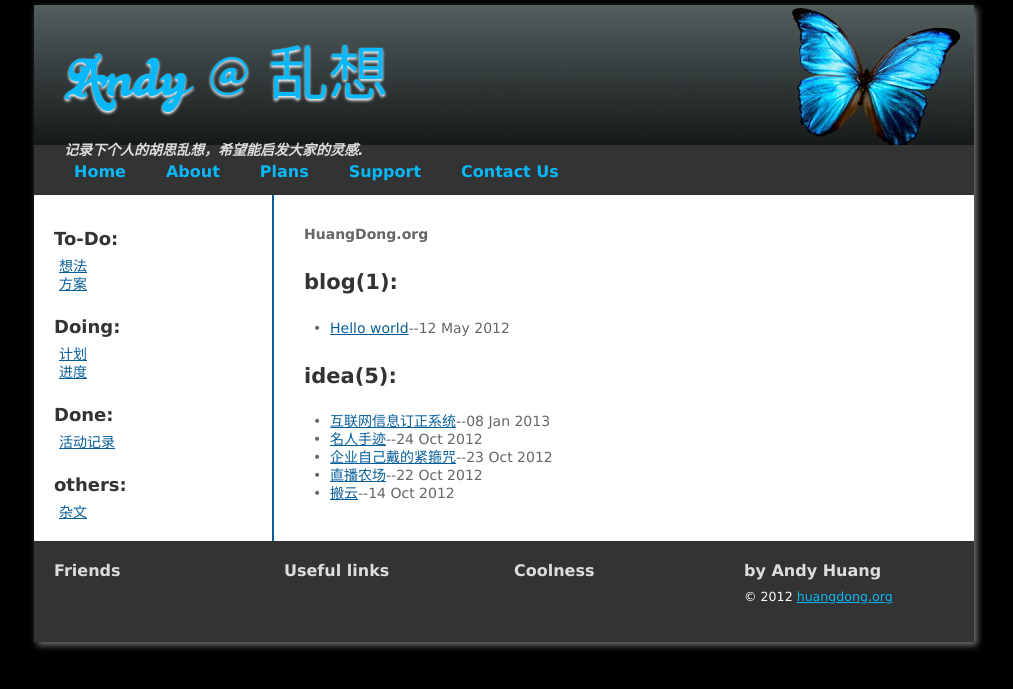
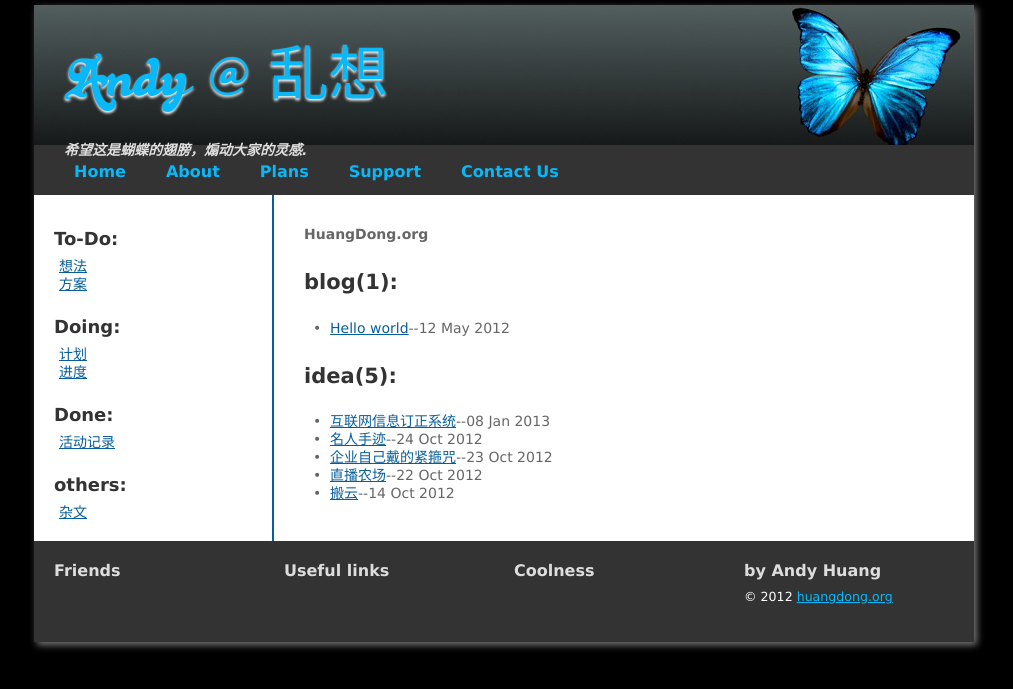
Before and after one commit to huangdong99/huangdong99.github.com, a Jekyll site: the page built from index.md, in a window 1280 px wide. Shown: the top 689 px of the page, without its empty margins (136-1149 px from the left). Built offline with Jekyll 4.4.1, drawn with Linux system fonts in a browser that asks for light colours; Markdown is read by kramdown in place of the engine named in the settings.

Commit message:
default.html加入keywords和descriptions

```diff
--- a/_layouts/default.html
+++ b/_layouts/default.html
@@ -3,6 +3,8 @@
 <html>
 <head>
   <meta http-equiv="Content-Type" content="text/html; charset=utf-8">
+  <meta name="keywords" content="乱想,Andy@乱想,想法,idea,创意,andy huang,{{page.title}}">
+  <meta name="description" content="Andy huang的个人网站，记录个人的乱想，启发大家的灵感">
   <title>{{page.title}} (Andy@乱想)</title>
 	<link rel="stylesheet" type="text/css" href="/static/styles.css" media="screen" />
 	<link rel="stylesheet" type="text/css" href="/static/print.css" media="print" />
@@ -13,7 +15,7 @@
 
 	<header><!-- header -->
 		<h1><a href="#">Andy @ 乱想</a></h1>
-		<h2>记录下个人的胡思乱想，希望能启发大家的灵感.</h2>
+		<h2>希望这是蝴蝶的翅膀，煽动大家的灵感.</h2>
 	</header><!-- end of header -->
 
 	<nav><!-- top nav -->
```
